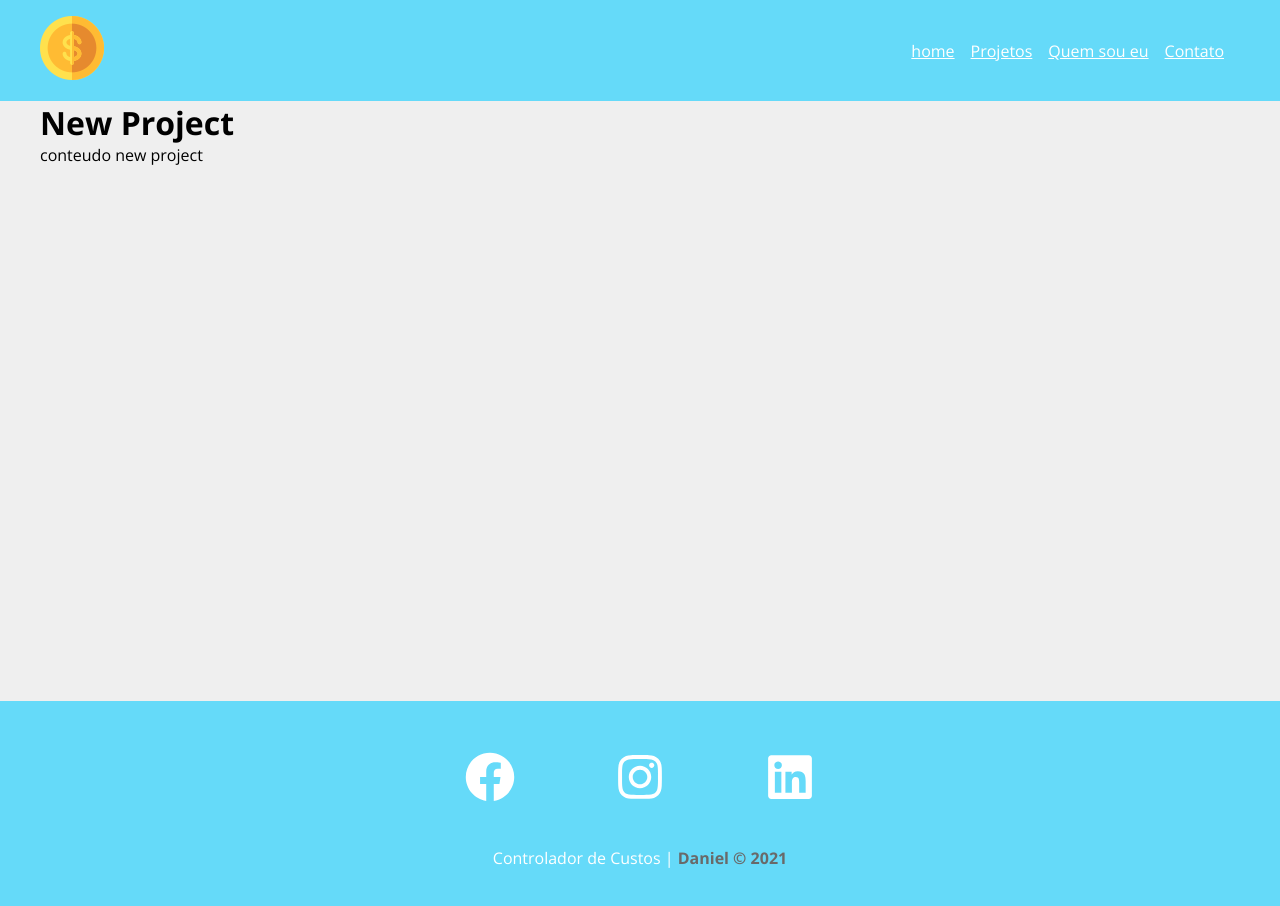
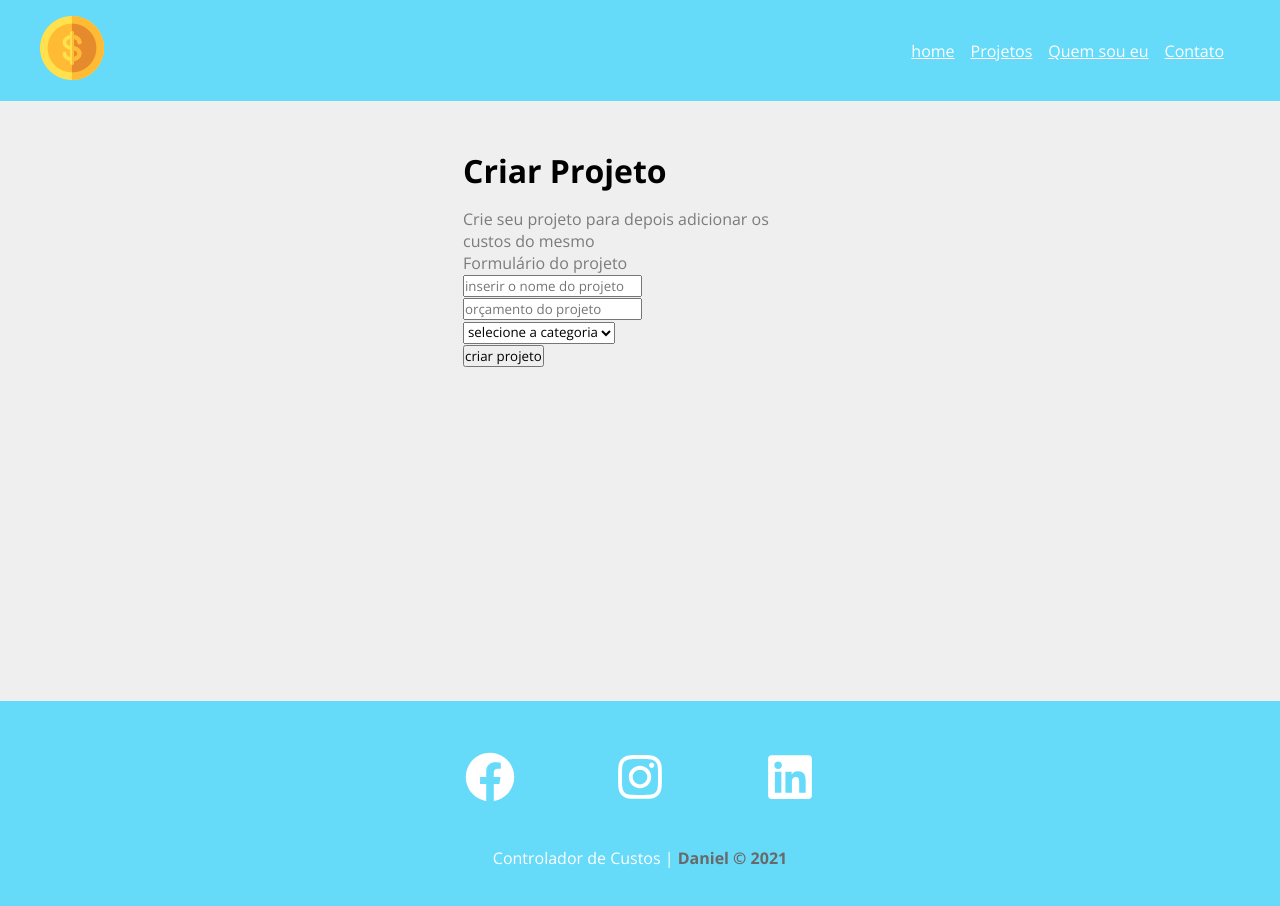
Before and after one commit to DanielmGomes/ControladorCusto, a React (Create React App) app: page /newProject in a window 1280 px wide. Shown: the top 906 px of the page. Built offline with nearby package versions, Linux system fonts and the light colour scheme.

Commit message:
pagina de formulario do projeto

```diff
--- a/src/components/pages/NewProject.js
+++ b/src/components/pages/NewProject.js
@@ -1,8 +1,13 @@
+import ProjectForm from '../project/ProjectForm'
+import styles from './NewProject.module.css'
+
+
 function NewProject() {
 	return (
-		<div>
-			<h1>New Project</h1>
-			<p>conteudo new project</p>
+		<div className={styles.new_project_conteiner}>
+			<h1>Criar Projeto</h1>
+			<p>Crie seu projeto para depois adicionar os custos do mesmo</p>
+			<ProjectForm/>
 		</div>
 	)
 }
--- /dev/null
+++ b/src/components/pages/NewProject.module.css
@@ -0,0 +1,13 @@
+.new_project_conteiner {
+	width: 450px;
+	margin: 0 auto;
+	padding: 3em;
+}
+
+.new_project_conteiner h1 {
+	margin-bottom: 0.5em;
+}
+
+.new_project_conteiner p {
+	color: #7B7B7B;
+}
--- /dev/null
+++ b/src/components/project/ProjectForm.js
@@ -0,0 +1,27 @@
+function ProjectForm() {
+
+	return(
+		<div>
+			<p>Formulário do projeto</p>
+			<form>
+				<div>
+					<input type="text" name="" placeholder="inserir o nome do projeto" />
+				</div>
+				<div>
+					<input type="number" name="" placeholder="orçamento do projeto" />
+				</div>
+				<div>
+					<select name="category_id">
+						<option disabled selected>selecione a categoria</option>
+					</select>
+				</div>
+				<div>
+					<input type="submit" name="" value="criar projeto" />
+				</div>
+			</form>
+		</div>
+	)
+
+}
+
+export default ProjectForm
```
